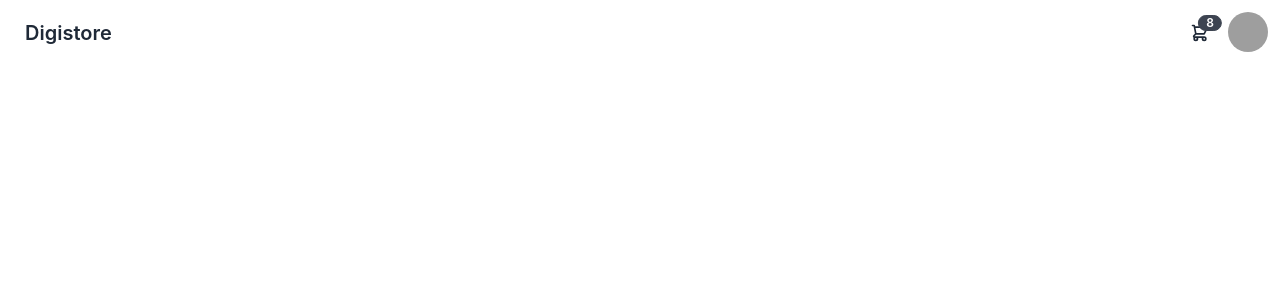
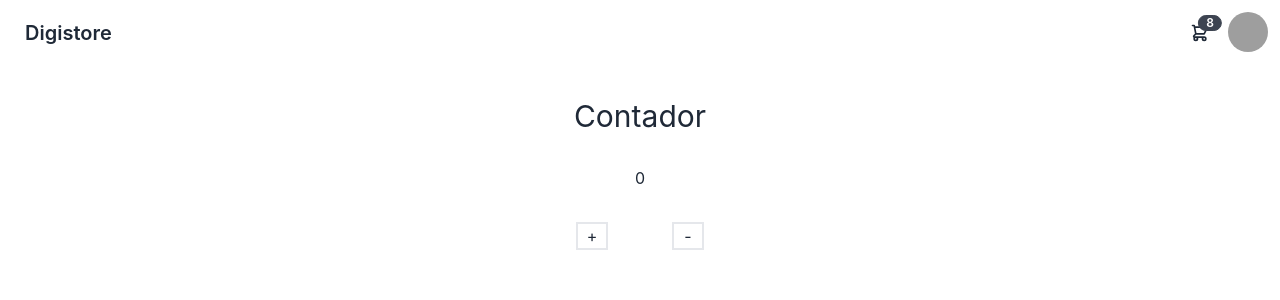
Before and after one commit to LucasAlejandroValente/desafio-nav, a React (Create React App) app: page / in a window 1280 px wide. Shown: the top 300 px of the page. Built offline with nearby package versions, Linux system fonts and the light colour scheme; grey boxes are pictures that could not be loaded.

Commit message:
contador

```diff
--- a/src/App.js
+++ b/src/App.js
@@ -1,11 +1,13 @@
 import logo from './logo.svg';
 import './App.css';
 import NavBar from './components/NavBar';
+import ItemListContainer from './components/ItemListContainer';
 
 function App() {
   return (
     <div className="App">
       <NavBar/>
+      <ItemListContainer/>
     </div>
   );
 }
--- /dev/null
+++ b/src/components/ItemListContainer.js
@@ -0,0 +1,30 @@
+import { React, useState } from 'react';
+
+const ItemListContainer = () => {
+    const [counter, setCounter] = useState(0);
+
+    const increaseCounter = () => {
+        setCounter(count => count + 1)
+    };
+
+    const decreaseCounter = () => {
+        if (counter > 0) {
+            setCounter(count => count - 1);
+        };
+    };
+
+    return  (
+        <div className='counter container-lg block'>
+            <h1 className='text-3xl m-8'>Contador</h1>
+            <span>{counter}</span>
+            <div className='btn_container flex justify-center'>
+                <button className='item_btn border-solid border-2 w-8 m-8' onClick={increaseCounter}>+</button>
+                <button className='item_btn border-solid border-2 w-8 m-8' onClick={decreaseCounter}>-</button>
+            </div>
+
+        </div>
+
+    );
+};
+
+export default ItemListContainer
```
